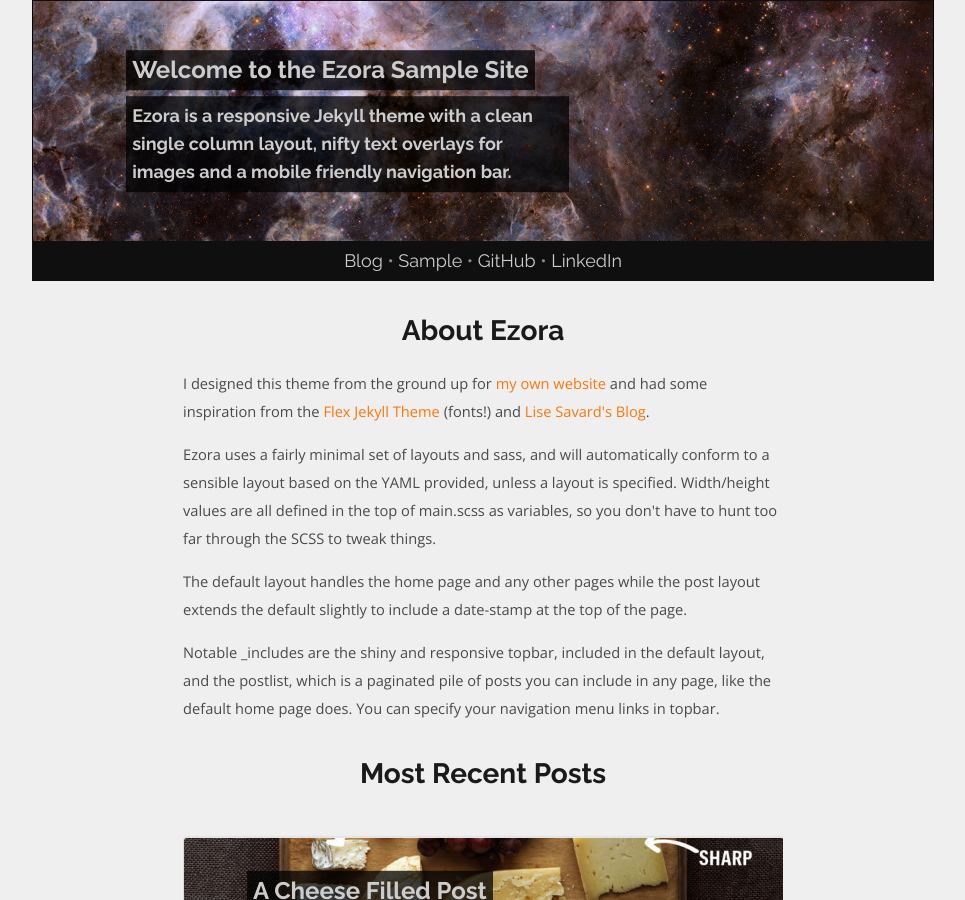
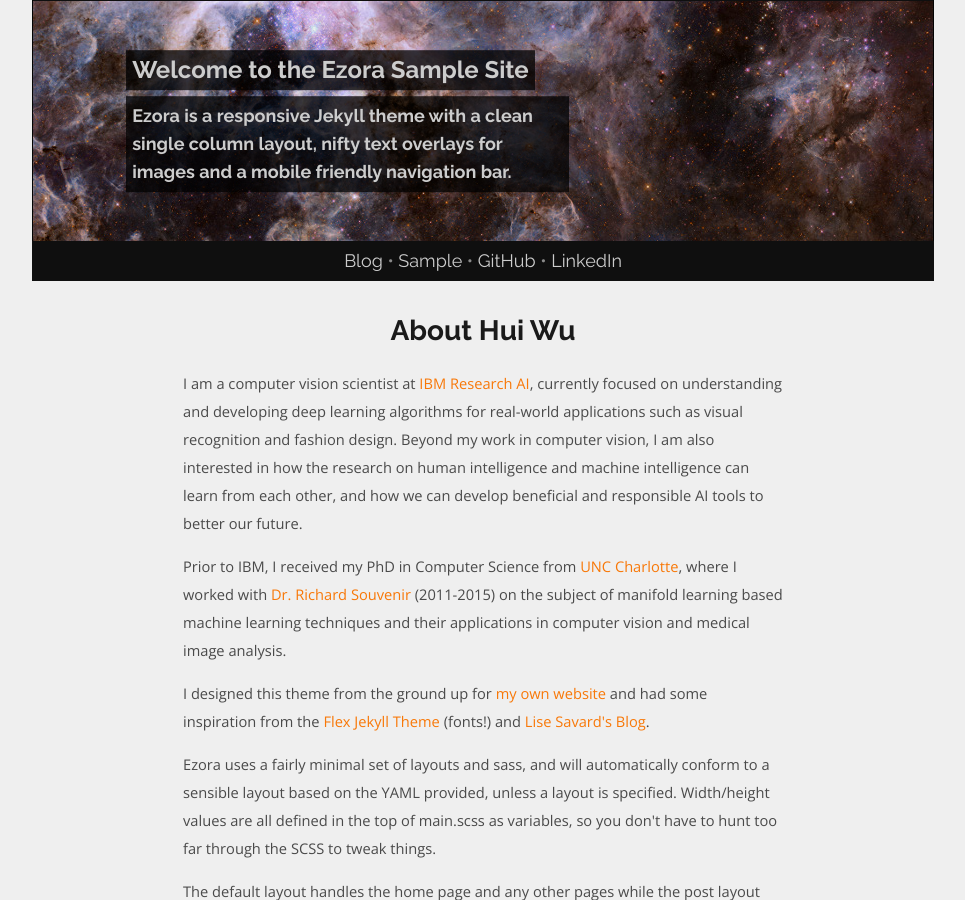
Before and after one commit to spacew/spacew.github.io, a Jekyll site: the page built from index.html, in a window 1280 px wide and 900 px high. Shown: the whole window, without its empty margins (157-1122 px from the left). Built offline with Jekyll 4.4.1, drawn with Linux system fonts in a browser that asks for light colours; the list of posts is cut into pages by our own code.

Commit message:
Update index.html

```diff
--- a/index.html
+++ b/index.html
@@ -6,7 +6,20 @@
 {% assign tmp = "/" | append: site.baseurl %}
 {% if page.url == tmp or page.url == "/" %}
     <article>
-        <h1 class="top-text">About Ezora</h1>
+        <h1 class="top-text">About Hui Wu</h1>
+        <p>I am a computer vision scientist at <a href=https://www.research.ibm.com/ai/>IBM Research AI</a>,
+            currently focused on understanding
+            and developing deep learning algorithms for real-world applications such as
+            <a href=https://www.ibm.com/watson/services/visual-recognition/></a>visual
+            recognition and fashion design. Beyond my work in computer vision, I am also interested
+            in how the research on human intelligence and machine intelligence can learn from each
+            other, and how we can develop beneficial and responsible AI tools to better our future.</p>
+
+        <p>Prior to IBM, I received my PhD in Computer Science from <a href=https://www.uncc.edu/>UNC Charlotte</a>,
+        where I worked with <a href=https://cis.temple.edu/~souvenir/>Dr. Richard Souvenir</a>
+       (2011-2015) on the subject of manifold learning based machine learning techniques
+        and their applications in computer vision and medical image analysis. </p>
+
         <p>I designed this theme from the ground up for <a href=http://www.ezrasavard.com>my own website</a> and had some inspiration from the <a href=http://the-development.github.io/flex/>Flex Jekyll Theme</a> (fonts!) and <a href=http://lisesavard.com/>Lise Savard's Blog</a>.</p>
         <p>Ezora uses a fairly minimal set of layouts and sass, and will automatically conform to a sensible layout based on the YAML provided, unless a layout is specified. Width/height values are all defined in the top of main.scss as variables, so you don't have to hunt too far through the SCSS to tweak things.</p>
         <p>The default layout handles the home page and any other pages while the post layout extends the default slightly to include a date-stamp at the top of the page.</p>
```
